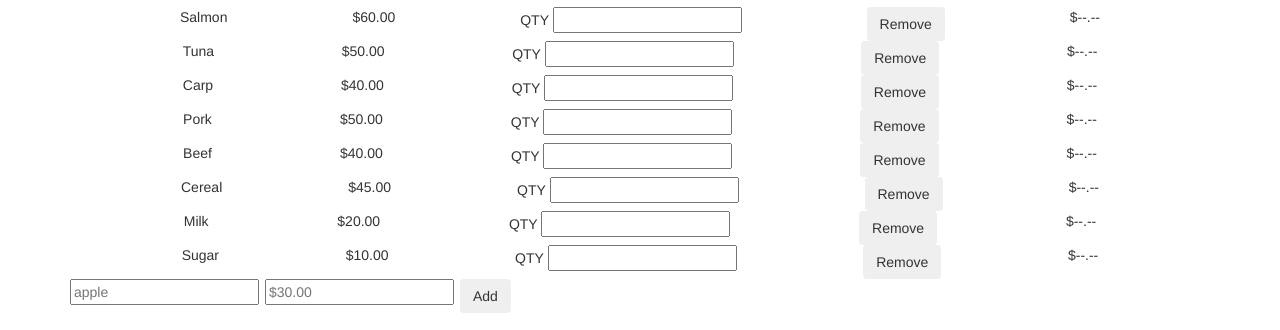
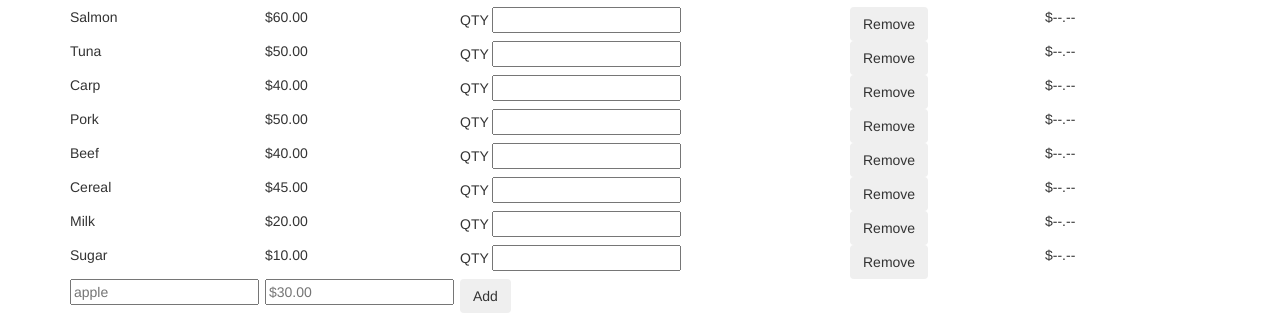
Before and after one commit to DayanaRoslan/simple-shopping-cart-2, a plain HTML site: page index.html in a window 1280 px wide. Shown: the part 63-393 px from the top of the page. Drawn offline with nearby package versions, Linux system fonts and the light colour scheme; files that its build step writes are made by us from their sources.

Commit message:
change to col

```diff
--- a/application.js
+++ b/application.js
@@ -3,6 +3,7 @@ $(document).ready(function () {
 
   $(document).on('click', '.btn.remove', function (event) {
     $(this).parent().parent().remove();
+
   });
 
 
@@ -11,13 +12,12 @@ $(document).ready(function () {
     var price = $(this).parent().prev().children('input').val();
 
     $(this).parent().parent().before(" <div class=\"row item\" style=\"display: flex; justify-content: space-between;\">"
-    + "<div class=\"itemName\">" + item + "</div>"
-    + "<div class=\"itemPrice\">" + price +".00</div>"
-    + "<div class=\"quantity\">QTY <input type=\"number\"/></div>"
-    + "<div><button class=\"btn remove\">Remove</button></div>"
-    + "<div class=\"subtotal\">$--.--</div>");
+    + "<div class=\"itemName col-xs-2\">" + item + "</div>"
+    + "<div class=\"itemPrice col-xs-2\" col-xs-2>" + price +".00</div>"
+    + "<div class=\"quantity col-xs-4\">QTY <input type=\"number\"/></div>"
+    + "<div class=\"col-xs-2\"><button class=\"btn remove\">Remove</button></div>"
+    + "<div class=\"subtotal col-xs-2\">$--.--</div>");
   });
-
 
 
   $('body').on('input', '.item input', function () {
@@ -29,14 +29,17 @@ $(document).ready(function () {
     var subTotalPrice = itemPrice * itemCount;
 
     $(this).parent().next().next().html("$" + subTotalPrice + ".00");
-    $(".subtotal").each(function (index, element) {
+
+     $(".subtotal").each(function (index, element) {
       if (/\d/.test($(this).text())) {
         totalAll += parseFloat($(this).text().substring(1));
       }
-    });
+     });
 
-    $(".totalprice").html("$" + totalAll +".00");
+
+     $(".totalprice").html("$" + totalAll +".00");
   });
 
 
+
 })
--- a/index.html
+++ b/index.html
@@ -24,93 +24,93 @@
       </div>
     </div>
     <div class="container" id="items">
-      <div class="row item" style="display: flex; justify-content: space-between;"> <!---first item---->
-        <div class="itemName">Salmon</div>
-        <div class="itemPrice">$60.00</div>
-        <div class="quantity">
+      <div class="row item"> <!---first item---->
+        <div class="itemName col-xs-2">Salmon</div>
+        <div class="itemPrice col-xs-2">$60.00</div>
+        <div class="quantity col-xs-4">
           QTY <input type="number"/>
         </div>
-        <div>
+        <div class="col-xs-2">
           <button class="btn remove">Remove</button>
         </div>
-        <div class="subtotal">$--.--</div>
+        <div class="subtotal col-xs-2">$--.--</div>
       </div>
-      <div class="row item" style="display: flex; justify-content: space-between;">
-        <div class="itemName">Tuna</div>
-        <div class="itemPrice">$50.00</div>
-        <div class="quantity">
+      <div class="row item" >
+        <div class="itemName col-xs-2">Tuna</div>
+        <div class="itemPrice col-xs-2">$50.00</div>
+        <div class="quantity col-xs-4">
           QTY <input type="number"/>
         </div>
-        <div>
+        <div class="col-xs-2">
           <button class="btn remove">Remove</button>
         </div>
-        <div class="subtotal">$--.--</div>
+        <div class="subtotal col-xs-2">$--.--</div>
       </div>
-      <div class="row item" style="display: flex; justify-content: space-between;">
-        <div class="itemName">Carp</div>
-        <div class="itemPrice">$40.00</div>
-        <div class="quantity">
+      <div class="row item" >
+        <div class="itemName col-xs-2">Carp</div>
+        <div class="itemPrice col-xs-2">$40.00</div>
+        <div class="quantity col-xs-4">
           QTY <input type="number"/>
         </div>
-        <div>
+        <div class="col-xs-2">
           <button class="btn remove">Remove</button>
         </div>
-        <div class="subtotal">$--.--</div>
+        <div class="subtotal col-xs-2">$--.--</div>
       </div>
-      <div class="row item" style="display: flex; justify-content: space-between;">
-        <div class="itemName">Pork</div>
-        <div class="itemPrice">$50.00</div>
-        <div class="quantity">
+      <div class="row item" >
+        <div class="itemName col-xs-2">Pork</div>
+        <div class="itemPrice col-xs-2">$50.00</div>
+        <div class="quantity col-xs-4">
           QTY <input type="number"/>
         </div>
-        <div>
+        <div class="col-xs-2">
           <button class="btn remove">Remove</button>
         </div>
-        <div class="subtotal">$--.--</div>
+        <div class="subtotal col-xs-2">$--.--</div>
       </div>
-      <div class="row item" style="display: flex; justify-content: space-between;">
-        <div class="itemName">Beef</div>
-        <div class="itemPrice">$40.00</div>
-        <div class="quantity">
+      <div class="row item" >
+        <div class="itemName col-xs-2">Beef</div>
+        <div class="itemPrice col-xs-2">$40.00</div>
+        <div class="quantity col-xs-4">
           QTY <input type="number"/>
         </div>
-        <div>
+        <div class="col-xs-2">
           <button class="btn remove">Remove</button>
         </div>
-        <div class="subtotal">$--.--</div>
+        <div class="subtotal col-xs-2">$--.--</div>
       </div>
-      <div class="row item" style="display: flex; justify-content: space-between;">
-        <div class="itemName">Cereal</div>
-        <div class="itemPrice">$45.00</div>
-        <div class="quantity">
+      <div class="row item" >
+        <div class="itemName col-xs-2">Cereal</div>
+        <div class="itemPrice col-xs-2">$45.00</div>
+        <div class="quantity col-xs-4">
           QTY <input type="number"/>
         </div>
-        <div>
+        <div class="col-xs-2">
           <button class="btn remove">Remove</button>
         </div>
-        <div class="subtotal">$--.--</div>
+        <div class="subtotal col-xs-2">$--.--</div>
       </div>
-      <div class="row item" style="display: flex; justify-content: space-between;">
-        <div class="itemName">Milk</div>
-        <div class="itemPrice">$20.00</div>
-        <div class="quantity">
+      <div class="row item" >
+        <div class="itemName col-xs-2">Milk</div>
+        <div class="itemPrice col-xs-2">$20.00</div>
+        <div class="quantity col-xs-4">
           QTY <input type="number"/>
         </div>
-        <div>
+        <div class="col-xs-2">
           <button class="btn remove">Remove</button>
         </div>
-        <div class="subtotal">$--.--</div>
+        <div class="subtotal col-xs-2">$--.--</div>
       </div>
-      <div class="row item" style="display: flex; justify-content: space-between;">
-        <div class="itemName">Sugar</div>
-        <div class="itemPrice">$10.00</div>
-        <div class="quantity">
+      <div class="row item" >
+        <div class="itemName col-xs-2">Sugar</div>
+        <div class="itemPrice col-xs-2">$10.00</div>
+        <div class="quantity col-xs-4">
           QTY <input type="number"/>
         </div>
-        <div>
+        <div class="col-xs-2">
           <button class="btn remove">Remove</button>
         </div>
-        <div class="subtotal">$--.--</div>
+        <div class="subtotal col-xs-2">$--.--</div>
       </div>
       <div class="row addItem" style="display: flex;"> <!---Add New Item---->
         <div class="col-xs-2">
```
